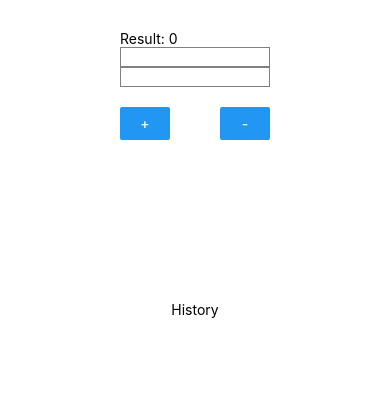
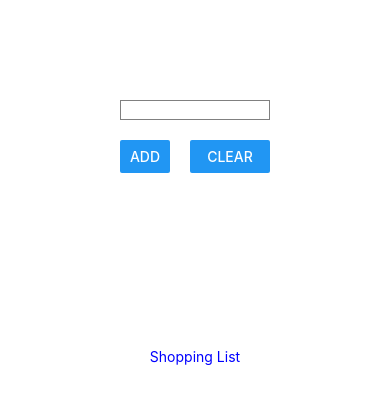
Before and after one commit to markimuu/mobiiliohjelmointi, a React Native app: screen / in a window 390 px wide. Shown: the top 404 px of the page. Built offline with nearby package versions, Linux system fonts and the light colour scheme.

Commit message:
shopping list component added

```diff
--- a/App.js
+++ b/App.js
@@ -4,11 +4,12 @@ import { Image, StyleSheet, Text, View } from 'react-native';
 import logo from './assets/logo.png';
 //import Calculator from './root.js/Calculator';
 //import NumberGuessingGame from './root.js/numberGuessingGame';
-import CalculatorWithHistory from './root.js/calculatorWithHistory';
+//import CalculatorWithHistory from './root.js/calculatorWithHistory';
+import ShoppingList from './root.js/shoppingList';
 
 export default function App() {
   return (
-    <CalculatorWithHistory />
+    <ShoppingList />
   );
 }
 
--- /dev/null
+++ b/root.js/shoppingList.js
@@ -0,0 +1,65 @@
+import React from 'react';
+import { TextInput, StyleSheet, Text, View, Button, FlatList } from 'react-native';
+
+
+const ShoppingList = () => {;
+    const [text, setText] = React.useState();
+    const [history, setHistory] = React.useState([]);
+
+    const add = () => {
+        setHistory([...history, {key: text}])
+    };
+
+    const clear = () => {
+        setHistory([])
+    };
+
+    return (
+      <View style={styles.container}>
+        <View style={styles.main}>
+        <TextInput
+         style={{ height: 20, width: 150, borderColor: 'gray', borderWidth: 1 }}
+         onChangeText={text => setText(text)}
+         keyboardType='default'
+        />
+        <View style={styles.buttons}>
+            <View style={{width: 50, height: 50}}>
+            <Button onPress={add} title="Add"/>
+            </View>
+            <View style={{width: 80, height: 50}}>
+            <Button onPress={clear} title="Clear"/>
+            </View>
+        </View>
+        </View>
+        <View style={styles.history}>
+        <Text style={{color: 'blue'}}>Shopping List</Text>
+        <FlatList data={history} renderItem={({item}) =>
+            <Text>{item.key}</Text>}
+        />
+        </View>
+      </View>
+    );
+};
+
+const styles = StyleSheet.create({
+    container: {
+      flex: 1,
+      backgroundColor: '#fff',
+      alignItems: 'center',
+    },
+    buttons: {
+        flexDirection: 'row',
+        justifyContent: 'space-between',
+        marginTop: 20,
+    },
+    main: {
+      flex: 1,
+      marginTop: 100,
+    },
+    history: {
+      flex: 2,
+      margin: 'auto'
+    }
+});
+
+export default ShoppingList;
```
